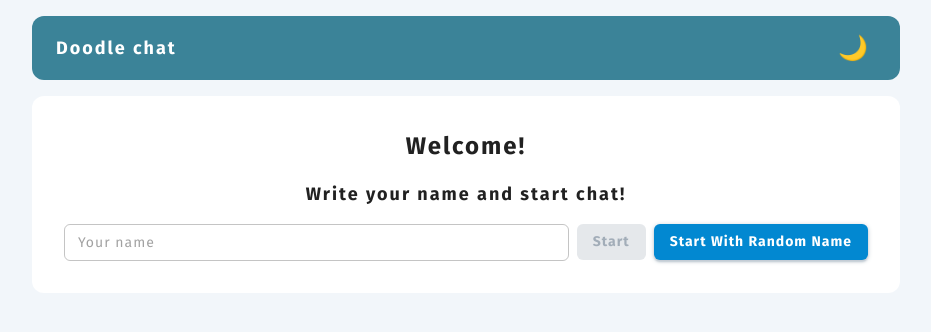
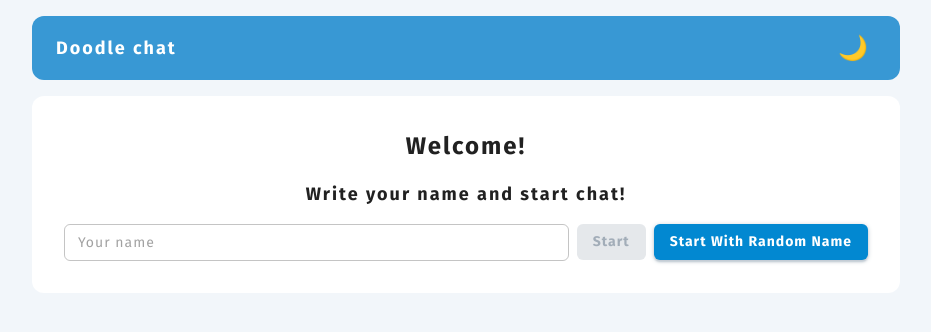
Before and after one commit to mazziar/chat_interface, a Next.js app: page / in a window 1280 px wide. Shown: the top 332 px of the page, without its empty margins (174-1105 px from the left). Built offline with nearby package versions, Linux system fonts and the light colour scheme.

Commit message:
style: setup colors and background

```diff
--- a/theme/globalStyles.tsx
+++ b/theme/globalStyles.tsx
@@ -19,6 +19,23 @@ export default function GlobalStyles() {
           boxSizing: 'border-box',
           direction: theme.direction,
           fontFamily: `${enFont.style.fontFamily} !important`,
+          scrollbarWidth: 'thin',
+          scrollbarColor: `${theme.palette.grey[500]} transparent`,
+        },
+        '*::-webkit-scrollbar': {
+          width: 8,
+          height: 8,
+        },
+        '*::-webkit-scrollbar-track': {
+          backgroundColor: 'transparent',
+        },
+        '*::-webkit-scrollbar-thumb': {
+          backgroundColor: theme.palette.grey[500],
+          borderRadius: 8,
+          border: `2px solid ${theme.palette.background.default}`,
+        },
+        '*::-webkit-scrollbar-thumb:hover': {
+          backgroundColor: theme.palette.grey[600],
         },
         '& :-webkit-autofill': {
           transitionDelay: '999999s',
--- a/theme/palette.ts
+++ b/theme/palette.ts
@@ -17,20 +17,20 @@ const GREY = {
 };
 
 const PRIMARY = {
-  lighter: '#7EE1F4',
-  light: '#6EC1E4',
-  main: '#3b8398',
-  dark: '#2b7388',
-  darker: '#1b5348',
+  lighter: '#59b6f0',
+  light: '#47a8e4',
+  main: '#3898d4',
+  dark: '#2986c0',
+  darker: '#125d8b',
   contrastText: '#fff',
 };
 
 const SECONDARY = {
-  lighter: '#fdc39eff',
-  light: '#ffb385',
-  main: '#ff8c42',
-  dark: '#b45316ff',
-  darker: '#b45316ff',
+  lighter: '#f3a18e',
+  light: '#fd9983',
+  main: '#fb876e',
+  dark: '#f77659',
+  darker: '#fc613e',
   contrastText: '#fff',
 };
 
@@ -82,13 +82,13 @@ const palette = {
   divider: alpha(GREY[500], 0.24),
   text: {
     primary: '#212121',
-    secondary: '#5f6368',
+    secondary: '#696d72',
     disabled: GREY[500],
   },
   background: {
     paper: '#fff',
     default: GREY[100],
-    neutral: GREY[300],
+    neutral: '#fcf6c4',
   },
   border: {
     light: '#e4e4e4',
--- a/theme/paletteDark.ts
+++ b/theme/paletteDark.ts
@@ -17,20 +17,20 @@ const GREY = {
 };
 
 const PRIMARY = {
-  lighter: '#1b6378',
-  light: '#327E88',
-  main: '#3b8398',
-  dark: '#4b93A8',
-  darker: '#5bA3B8',
+  lighter: '#125d8b',
+  light: '#2986c0',
+  main: '#3898d4',
+  dark: '#47a8e4',
+  darker: '#59b6f0',
   contrastText: '#fff',
 };
 
 const SECONDARY = {
-  lighter: '#b45316ff',
-  light: '#b45316ff',
-  main: '#ff8c42',
-  dark: '#ffb385',
-  darker: '#fdc39eff',
+  lighter: '#fc613e',
+  light: '#f77659',
+  main: '#fb876e',
+  dark: '#fd9983',
+  darker: '#f3a18e',
   contrastText: '#fff',
 };
 
@@ -88,7 +88,7 @@ const palette = {
   background: {
     paper: '#0a0e13',
     default: GREY[100],
-    neutral: GREY[200],
+    neutral: '#464005',
   },
   action: {
     active: GREY[600],
--- a/ui/layout/chatLayout/index.tsx
+++ b/ui/layout/chatLayout/index.tsx
@@ -17,7 +17,7 @@ export default function ChatLayout({
         display: 'flex',
         flexDirection: 'column',
         height: '100vh',
-        backgroundImage: `linear-gradient(rgba(0, 0, 0, ${isDarkTheme ? 0.6 : 0}), rgba(0, 0, 0, ${isDarkTheme ? 0 : 0})), url('/Body BG.png')`,
+        backgroundImage: `url('/${isDarkTheme ? 'Body Dark BG.png' : 'Body BG.png'}')`,
         backgroundSize: 'cover',
         backgroundPosition: 'center',
         backgroundRepeat: 'no-repeat',
```
Also changed, not shown: ui/pages/chat/index.tsx (+9 -6 lines), public/Body Dark BG.png (added), public/Body Gradient BG.png (added).
